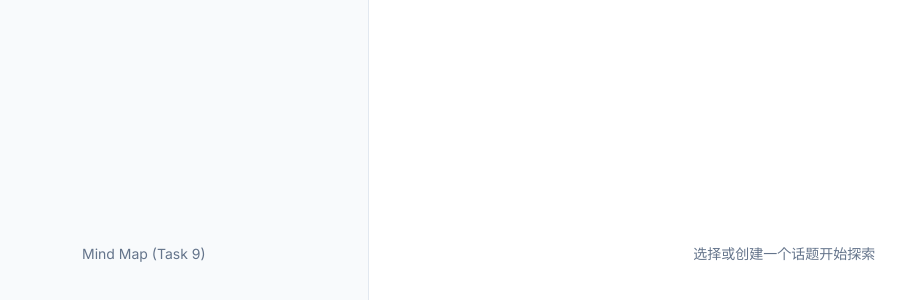
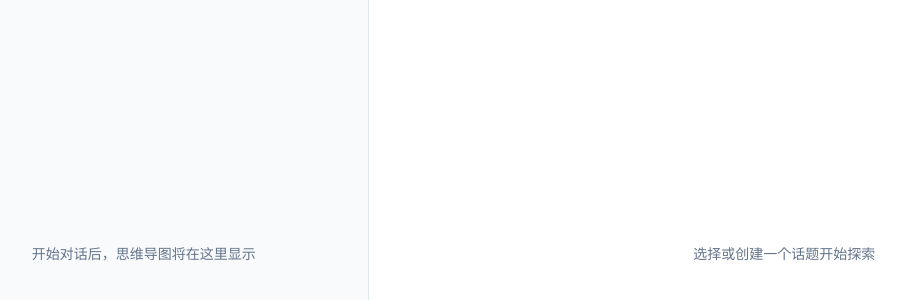
Before and after one commit to Javin-w/think-with-ai, a React (Vite) app in the folder apps/client/: page / in a window 1280 px wide. Shown: the part 146-446 px from the top of the page, without its empty margins (80-986 px from the left). Built offline with nearby package versions, Linux system fonts and the light colour scheme.

Commit message:
feat(mindmap): add ReactFlow mind map with Dagre layout

```diff
--- a/apps/client/src/App.tsx
+++ b/apps/client/src/App.tsx
@@ -1,11 +1,12 @@
 import { useEffect } from 'react'
 import Layout from './components/Layout'
 import ConversationPanel from './components/Chat/ConversationPanel'
+import MindMap from './components/MindMap/MindMap'
 import { useTreeStore } from './store/treeStore'
 import { useNodeStream } from './hooks/useNodeStream'
 
 function App() {
-  const { currentNodeId, loadTrees, createTree, createNode } = useTreeStore()
+  const { currentNodeId, currentTreeId, loadTrees, createTree, createNode } = useTreeStore()
   const { sendMessage, isStreaming } = useNodeStream()
 
   // Load trees on mount
@@ -38,9 +39,7 @@ function App() {
   return (
     <Layout
       leftPanel={
-        <div className="flex items-center justify-center h-full text-text-secondary text-sm">
-          Mind Map (Task 9)
-        </div>
+        <MindMap treeId={currentTreeId} />
       }
       rightPanel={
         <ConversationPanel
--- /dev/null
+++ b/apps/client/src/components/MindMap/MindMap.tsx
@@ -0,0 +1,144 @@
+import { useCallback, useMemo } from 'react'
+import {
+  ReactFlow,
+  Controls,
+  Background,
+  useNodesState,
+  useEdgesState,
+  type Node,
+  type Edge,
+  type NodeTypes,
+} from '@xyflow/react'
+import '@xyflow/react/dist/style.css'
+import dagre from '@dagrejs/dagre'
+import { useTreeStore } from '../../store/treeStore'
+import MindMapNode from './MindMapNode'
+import type { TreeNode } from '@repo/types'
+
+const nodeTypes: NodeTypes = {
+  mindMapNode: MindMapNode,
+}
+
+const NODE_WIDTH = 180
+const NODE_HEIGHT = 50
+
+function getLayoutedElements(nodes: Node[], edges: Edge[]) {
+  const g = new dagre.graphlib.Graph()
+  g.setDefaultEdgeLabel(() => ({}))
+  g.setGraph({ rankdir: 'LR', nodesep: 30, ranksep: 80 })
+
+  nodes.forEach(node => {
+    g.setNode(node.id, { width: NODE_WIDTH, height: NODE_HEIGHT })
+  })
+
+  edges.forEach(edge => {
+    g.setEdge(edge.source, edge.target)
+  })
+
+  dagre.layout(g)
+
+  const layoutedNodes = nodes.map(node => {
+    const nodeWithPosition = g.node(node.id)
+    return {
+      ...node,
+      position: {
+        x: nodeWithPosition.x - NODE_WIDTH / 2,
+        y: nodeWithPosition.y - NODE_HEIGHT / 2,
+      },
+    }
+  })
+
+  return { nodes: layoutedNodes, edges }
+}
+
+function treeNodesToFlowElements(treeNodes: TreeNode[], currentNodeId: string | null) {
+  const nodes: Node[] = treeNodes.map(node => {
+    // Label: selectedText for branch nodes, first user message for root, or fallback
+    let label = node.selectedText ?? ''
+    if (!label) {
+      const firstUserMsg = node.messages.find(m => m.role === 'user')
+      label = firstUserMsg ? firstUserMsg.content.slice(0, 50) : '新对话'
+    }
+    if (label.length > 50) label = label.slice(0, 50) + '…'
+
+    return {
+      id: node.id,
+      type: 'mindMapNode',
+      position: { x: 0, y: 0 },  // Will be set by Dagre
+      data: {
+        label,
+        isActive: node.id === currentNodeId,
+        isRoot: node.parentId === null,
+      },
+    }
+  })
+
+  const edges: Edge[] = treeNodes
+    .filter(node => node.parentId !== null)
+    .map(node => ({
+      id: `${node.parentId}-${node.id}`,
+      source: node.parentId!,
+      target: node.id,
+      type: 'smoothstep',
+      style: { stroke: '#e2e8f0', strokeWidth: 1.5 },
+    }))
+
+  return getLayoutedElements(nodes, edges)
+}
+
+interface MindMapProps {
+  treeId: string | null
+}
+
+export default function MindMap({ treeId }: MindMapProps) {
+  const { nodes: treeNodes, currentNodeId, setCurrentNode } = useTreeStore()
+
+  const currentTreeNodes = useMemo(
+    () => treeNodes.filter(n => n.treeId === treeId),
+    [treeNodes, treeId]
+  )
+
+  const { nodes: flowNodes, edges: flowEdges } = useMemo(
+    () => treeNodesToFlowElements(currentTreeNodes, currentNodeId),
+    [currentTreeNodes, currentNodeId]
+  )
+
+  // Use derived state directly — syncedNodes/syncedEdges always reflect store
+  const [, , onNodesChange] = useNodesState(flowNodes)
+  const [, , onEdgesChange] = useEdgesState(flowEdges)
+
+  const handleNodeClick = useCallback((_: React.MouseEvent, node: Node) => {
+    setCurrentNode(node.id)
+  }, [setCurrentNode])
+
+  if (!treeId || currentTreeNodes.length === 0) {
+    return (
+      <div className="flex items-center justify-center h-full text-text-secondary text-sm">
+        开始对话后，思维导图将在这里显示
+      </div>
+    )
+  }
+
+  return (
+    <div className="h-full w-full">
+      <ReactFlow
+        nodes={flowNodes}
+        edges={flowEdges}
+        onNodesChange={onNodesChange}
+        onEdgesChange={onEdgesChange}
+        onNodeClick={handleNodeClick}
+        nodeTypes={nodeTypes}
+        fitView
+        fitViewOptions={{ padding: 0.3 }}
+        nodesDraggable={false}
+        nodesConnectable={false}
+        elementsSelectable={false}
+        panOnDrag={true}
+        zoomOnScroll={true}
+      >
+        <Controls showInteractive={false} />
+        <Background color="#e2e8f0" gap={20} size={1} />
+      </ReactFlow>
+    </div>
+  )
+}
--- /dev/null
+++ b/apps/client/src/components/MindMap/MindMapNode.tsx
@@ -0,0 +1,34 @@
+import { memo } from 'react'
+import { Handle, Position } from '@xyflow/react'
+
+interface MindMapNodeData {
+  label: string
+  isActive: boolean
+  isRoot: boolean
+}
+
+interface MindMapNodeProps {
+  data: MindMapNodeData
+}
+
+function MindMapNode({ data }: MindMapNodeProps) {
+  return (
+    <div
+      data-testid="mind-map-node"
+      className={`
+        px-3 py-2 rounded-lg text-xs font-medium max-w-[160px] cursor-pointer
+        border transition-all
+        ${data.isActive
+          ? 'border-brand bg-white shadow-md text-text-primary ring-2 ring-brand ring-offset-1'
+          : 'border-border bg-white text-text-secondary hover:border-brand hover:text-text-primary'
+        }
+      `}
+    >
+      <Handle type="target" position={Position.Left} className="!bg-border !w-2 !h-2" />
+      <p className="truncate">{data.label}</p>
+      <Handle type="source" position={Position.Right} className="!bg-border !w-2 !h-2" />
+    </div>
+  )
+}
+
+export default memo(MindMapNode)
```
